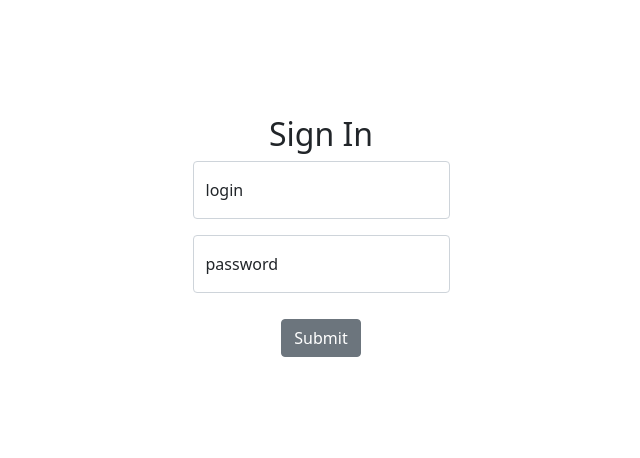
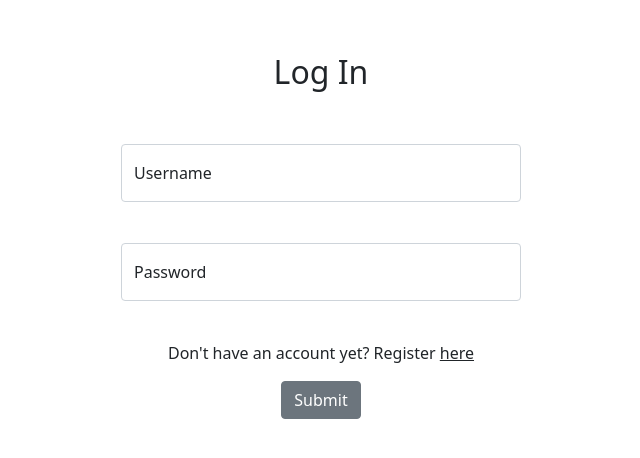
Before and after one commit to Mikolalaj/digimonkeys_project, a React (Create React App) app in the folder client/: page /login in a window 1280 px wide. Shown: the part 164-622 px from the top of the page, without its empty margins (319-959 px from the left). Built offline with nearby package versions, Linux system fonts and the light colour scheme; no server answers.

Commit message:
login page is now working

```diff
--- a/client/package.json
+++ b/client/package.json
@@ -15,6 +15,7 @@
     "react": "^18.1.0",
     "react-dom": "^18.1.0",
     "react-hook-form": "^7.31.2",
+    "react-icons": "^4.3.1",
     "react-router": "^6.3.0",
     "react-router-dom": "^6.3.0",
     "react-scripts": "5.0.1",
@@ -34,6 +35,7 @@
       "react-app/jest"
     ]
   },
+  "proxy": "http://localhost:9000/",
   "browserslist": {
     "production": [
       ">0.2%",
--- a/client/src/components/common/ControlledInput.tsx
+++ b/client/src/components/common/ControlledInput.tsx
@@ -1,25 +1,30 @@
 import { FormGroup, Label, Input } from 'reactstrap';
 import { Controller } from 'react-hook-form';
 import { InputType } from 'reactstrap/types/lib/Input';
+import ErrorMessage from './ErrorMessage';
+import './ControlledInput.css';
 
 export interface IControlledInputProps {
     label: string;
     type: InputType;
     control: any;
+    errors: any;
 }
 
-export default function ControlledInput ({ label, type, control }: IControlledInputProps) {
-  return (
+export default function ControlledInput ({ label, type, control, errors }: IControlledInputProps) {
+    return (
     <>
     <FormGroup floating>
         <Controller
             name={label.toLowerCase()}
             control={control}
             defaultValue={''}
+            rules={{ required: { value:true, message: 'To pole jest wymagane' } }}
             render={({ field }) => <Input type={type} id={label} placeholder={label} {...field} />}
         />
         <Label for={label}>{label}</Label>
     </FormGroup>
+    <ErrorMessage message={errors[label.toLowerCase()]?.message} size='sm' />
     </>
-  );
+    );
 }
--- /dev/null
+++ b/client/src/components/common/ErrorMessage.css
@@ -0,0 +1,22 @@
+.error-message {
+    position: relative;
+    top: -13px;
+    color: #f44336;
+    margin-bottom: 5px;
+}
+
+.error-message.sm {
+    font-size: 13px;
+}
+
+.error-message.md {
+    font-size: 19px;
+}
+
+.error-message.lg {
+    font-size: 32px;
+}
+
+.error-message:after {
+    content: '\200b';
+}
--- /dev/null
+++ b/client/src/components/common/ErrorMessage.tsx
@@ -0,0 +1,14 @@
+import "./ErrorMessage.css";
+
+export interface IErrorMessageProps {
+    message: string;
+    size: 'sm' | 'md' | 'lg';
+}
+
+export default function ErrorMessage ({ message, size }: IErrorMessageProps) {
+    return (
+    <p className={`error-message ${size}`}>
+        {message}
+    </p>
+    );
+}
--- a/client/src/pages/Login.css
+++ b/client/src/pages/Login.css
@@ -1,12 +1,12 @@
 .login-box {
-    width: 500px;
-    height: 500px;
+    width: 400px;
+    height: 400px;
     background: #fff;
     position: absolute;
     top: 50%;
     left: 50%;
-    margin-top: -250px;
-    margin-left: -250px;
+    margin-top: -200px;
+    margin-left: -200px;
     display: flex;
     justify-content: center;
     align-items: center;
@@ -22,6 +22,10 @@
     flex-direction: column;
 }
 
-.button {
-    margin-top: 10px;
+.form h2 {
+    margin-bottom: 20px;
 }
+
+.form .form-floating {
+    width: 100%;
+}
--- a/client/src/pages/Login.tsx
+++ b/client/src/pages/Login.tsx
@@ -1,49 +1,50 @@
-import {
-    Button,
-    Form,
-    FormGroup,
-    Input,
-    Label
-} from 'reactstrap';
+import { Button, Form } from 'reactstrap';
 import ControlledInput from '../components/common/ControlledInput';
 import { AuthContext } from '../context/AuthContext';
-import { useContext } from 'react';
-import { useNavigate } from 'react-router-dom';
+import { useContext, useState } from 'react';
+import { useNavigate, Navigate } from 'react-router-dom';
 import { useForm } from 'react-hook-form';
 import { publicFetch } from '../utils/fetch';
+import { AxiosError } from 'axios';
+import ErrorMessage from '../components/common/ErrorMessage';
 import './Login.css'
 
-export interface ILoginProps {
-}
-
 type Inputs = {
-    login: string,
+    username: string,
     password: string,
 };
 
-export default function Login (props: ILoginProps): JSX.Element {
+export default function Login (): JSX.Element {
+    const [errorMessage, setErrorMessage] = useState<string>('');
     const authContext = useContext(AuthContext);
     const navigate = useNavigate();
 
-    const { handleSubmit, control, formState: { errors } } = useForm<Inputs>({'defaultValues': { login: '', password: '' }});
+    const { handleSubmit, control, formState: { errors } } = useForm<Inputs>({'defaultValues': { username: '', password: '' }});
 
     async function onClickLogin(formData: Inputs) {
-        console.log(formData);
         try {
             const { data } = await publicFetch.post('users/auth', formData);
             authContext.setAuthState(data);
             navigate('/dashboard');
-        } catch ({ response: {data: {message}} }) {
-            console.log(message)
+        } catch (error) {
+            if (error instanceof AxiosError) {
+                console.log(error.response!.data.message);
+                setErrorMessage(error.response!.data.message)
+            } else {
+                throw error;
+            }
         }
     }
 
     return (
+    authContext.isAuthenticated() ? <Navigate to='/dashboard' /> :
     <div className='login-box'>
         <Form inline className='form' onSubmit={handleSubmit(onClickLogin)}>
-            <h2>Sign In</h2>
-            <ControlledInput label='login' type='text' control={control} />
-            <ControlledInput label='password' type='password' control={control} />
+            <h2>Log In</h2>
+            <ErrorMessage message={errorMessage} size='md'/>
+            <ControlledInput label='Username' type='text' control={control} errors={errors} />
+            <ControlledInput label='Password' type='password' control={control} errors={errors} />
+            <p>Don't have an account yet? Register <u>here</u></p>
             <Button className='button'>Submit</Button>
         </Form>
     </div>
```
Also changed, not shown: client/src/components/common/ControlledInput.css (added), 1 other file (tests, documents, lock files or other folders).
